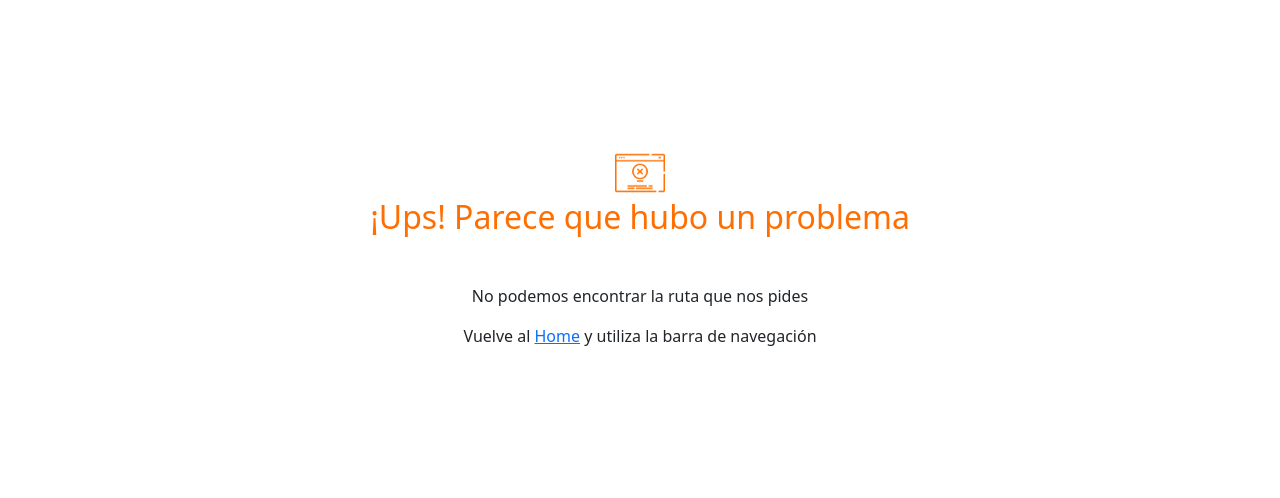
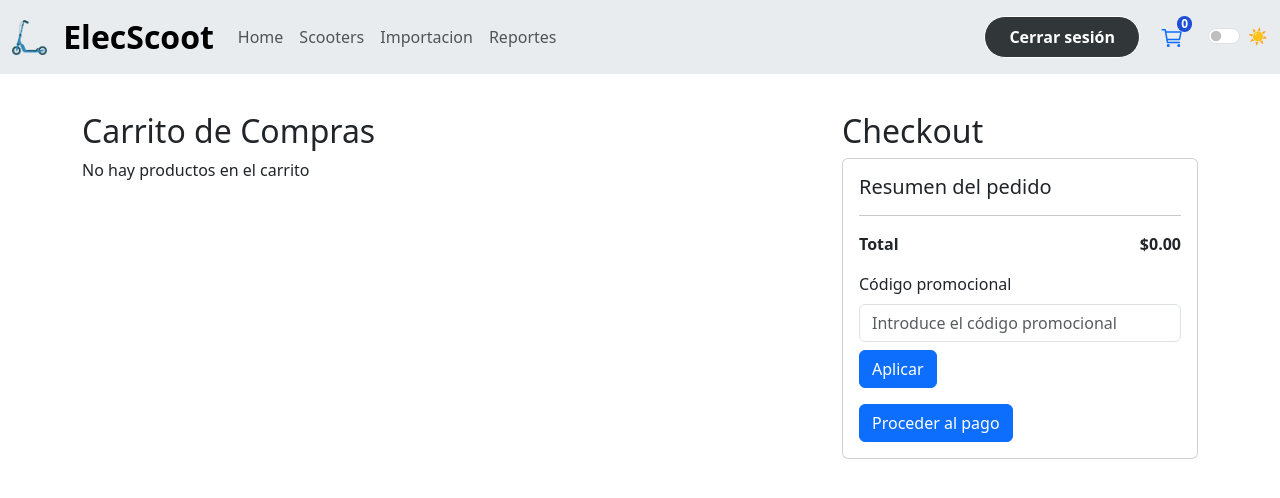
Before and after one commit to berth21gg/scooter, a Next.js app: page /carro in a window 1280 px wide. Before the commit this address had no page. Shown: the top 498 px of the page. Built offline with nearby package versions, Linux system fonts and the light colour scheme.

Commit message:
Carrito de compra

```diff
--- /dev/null
+++ b/app/(general)/carro/page.js
@@ -0,0 +1,7 @@
+import Cart from "../components/Cart";
+
+function Carro() {
+  return <Cart />;
+}
+
+export default Carro;
--- /dev/null
+++ b/app/(general)/components/Cart.js
@@ -0,0 +1,187 @@
+"use client";
+import React, { useEffect, useState } from "react";
+import { Container, Row, Col, Card, Button, Form } from "react-bootstrap";
+
+const Cart = () => {
+  const [cart, setCart] = useState([]);
+  const [promoCode, setPromoCode] = useState("");
+  const [discount, setDiscount] = useState(0);
+
+  useEffect(() => {
+    const storedCart = JSON.parse(localStorage.getItem("cart")) || [];
+    const groupedCart = groupCartItems(storedCart);
+    setCart(groupedCart);
+  }, []);
+
+  const groupCartItems = (cartItems) => {
+    const grouped = cartItems.reduce((acc, item) => {
+      const existingItem = acc.find((i) => i.id === item.id);
+      if (existingItem) {
+        existingItem.quantity += 1;
+      } else {
+        acc.push({ ...item, quantity: 1 });
+      }
+      return acc;
+    }, []);
+    return grouped;
+  };
+
+  const updateCartInLocalStorage = (updatedCart) => {
+    localStorage.setItem(
+      "cart",
+      JSON.stringify(
+        updatedCart.flatMap((item) =>
+          Array(item.quantity).fill({
+            id: item.id,
+            img: item.img,
+            modelo: item.modelo,
+            txt: item.txt,
+            precio: item.precio,
+          })
+        )
+      )
+    );
+    window.dispatchEvent(new CustomEvent("cartUpdated"));
+  };
+
+  const incrementQuantity = (productId) => {
+    const updatedCart = cart.map((item) =>
+      item.id === productId ? { ...item, quantity: item.quantity + 1 } : item
+    );
+    setCart(updatedCart);
+    updateCartInLocalStorage(updatedCart);
+  };
+
+  const decrementQuantity = (productId) => {
+    const updatedCart = cart
+      .map((item) =>
+        item.id === productId ? { ...item, quantity: item.quantity - 1 } : item
+      )
+      .filter((item) => item.quantity > 0);
+    setCart(updatedCart);
+    updateCartInLocalStorage(updatedCart);
+  };
+
+  const calculateTotal = () => {
+    return cart.reduce(
+      (total, product) => total + product.precio * product.quantity,
+      0
+    );
+  };
+
+  const formatPrice = (price) => {
+    return new Intl.NumberFormat("es-MX", {
+      style: "currency",
+      currency: "MXN",
+    }).format(price);
+  };
+
+  const applyPromoCode = () => {
+    if (promoCode === "PROMO15") {
+      setDiscount(0.15);
+    } else {
+      setDiscount(0);
+    }
+  };
+
+  const calculateDiscountedTotal = () => {
+    const total = calculateTotal();
+    return total - total * discount;
+  };
+
+  return (
+    <Container className="py-3 mt-5">
+      <Row className="py-5">
+        <Col md={8}>
+          <h2>Carrito de Compras</h2>
+          {cart.length === 0 ? (
+            <p>No hay productos en el carrito</p>
+          ) : (
+            cart.map((product, index) => (
+              <Card className="mb-3" key={index}>
+                <Card.Body>
+                  <Row>
+                    <Col md={4}>
+                      <Card.Img src={"/img/" + product.img} />
+                    </Col>
+                    <Col md={8}>
+                      <Card.Title>{product.modelo}</Card.Title>
+                      <Card.Text>{product.txt}</Card.Text>
+                      <Card.Text>{formatPrice(product.precio)}</Card.Text>
+                      <div className="d-flex align-items-center">
+                        <Button
+                          variant="secondary"
+                          onClick={() => decrementQuantity(product.id)}
+                        >
+                          -
+                        </Button>
+                        <span className="mx-2">{product.quantity}</span>
+                        <Button
+                          variant="secondary"
+                          onClick={() => incrementQuantity(product.id)}
+                        >
+                          +
+                        </Button>
+                      </div>
+                    </Col>
+                  </Row>
+                </Card.Body>
+              </Card>
+            ))
+          )}
+        </Col>
+        <Col md={4}>
+          <h2>Checkout</h2>
+          <Card>
+            <Card.Body>
+              <Card.Title>Resumen del pedido</Card.Title>
+              {cart.map((product, index) => (
+                <div key={index} className="d-flex justify-content-between">
+                  <span>
+                    {product.modelo} x {product.quantity}
+                  </span>
+                  <span>{formatPrice(product.precio * product.quantity)}</span>
+                </div>
+              ))}
+              <hr />
+              <div className="d-flex justify-content-between">
+                <strong>Total</strong>
+                <strong>{formatPrice(calculateTotal())}</strong>
+              </div>
+              <Form.Group controlId="promoCode" className="mt-3">
+                <Form.Label>Código promocional</Form.Label>
+                <Form.Control
+                  type="text"
+                  placeholder="Introduce el código promocional"
+                  value={promoCode}
+                  onChange={(e) => setPromoCode(e.target.value)}
+                />
+                <Button
+                  variant="primary"
+                  className="mt-2"
+                  onClick={applyPromoCode}
+                >
+                  Aplicar
+                </Button>
+              </Form.Group>
+              {discount > 0 && (
+                <>
+                  <hr />
+                  <div className="d-flex justify-content-between">
+                    <strong>Total con descuento</strong>
+                    <strong>{formatPrice(calculateDiscountedTotal())}</strong>
+                  </div>
+                </>
+              )}
+              <Button variant="primary" className="mt-3">
+                Proceder al pago
+              </Button>
+            </Card.Body>
+          </Card>
+        </Col>
+      </Row>
+    </Container>
+  );
+};
+
+export default Cart;
--- /dev/null
+++ b/app/(general)/components/CartIcon.js
@@ -0,0 +1,34 @@
+"use client";
+import React, { useEffect, useState } from "react";
+import { IoCartOutline } from "react-icons/io5";
+
+const CartIcon = () => {
+  const [cartCount, setCartCount] = useState(0);
+
+  useEffect(() => {
+    const updateCartCount = () => {
+      const storedCart = JSON.parse(localStorage.getItem("cart")) || [];
+      setCartCount(storedCart.length);
+    };
+
+    // Inicializar el conteo del carrito
+    updateCartCount();
+
+    // Agregar listener para el evento personalizado
+    window.addEventListener("cartUpdated", updateCartCount);
+
+    // Limpiar listener al desmontar el componente
+    return () => {
+      window.removeEventListener("cartUpdated", updateCartCount);
+    };
+  }, []);
+
+  return (
+    <div className="cartMenu">
+      <span className="cartCount">{cartCount}</span>
+      <IoCartOutline className="cartIcon" />
+    </div>
+  );
+};
+
+export default CartIcon;
--- a/app/(general)/layout.js
+++ b/app/(general)/layout.js
@@ -1,12 +1,13 @@
+// layout.js
 import { Inter } from "next/font/google";
-import 'bootstrap/dist/css/bootstrap.css'
+import "bootstrap/dist/css/bootstrap.css";
 import ThemeProviderClient from "./provider/ThemeProviderClient";
 import "./globals.css";
 import Link from "next/link";
 import LinkClient from "./components/LinkClient";
 import SwitchClient from "./components/SwitchClient";
 import SignOut from "./components/SignOut";
-import { IoCartOutline } from 'react-icons/io5'
+import CartIcon from "./components/CartIcon"; // Importar CartIcon
 
 const inter = Inter({ subsets: ["latin"] });
 
@@ -16,10 +17,11 @@ export const metadata = {
 };
 
 export default function RootLayout({ children }) {
+  const isLoginPage =
+    typeof window !== "undefined" &&
+    window.location.pathname.startsWith("./login");
 
-  const isLoginPage = typeof window !== 'undefined' && window.location.pathname.startsWith('./login');
   if (isLoginPage) {
-    // Si la página actual está dentro de "login", no renderizar el layout principal
     return <ThemeProviderClient>{children}</ThemeProviderClient>;
   }
 
@@ -27,13 +29,9 @@ export default function RootLayout({ children }) {
     <html lang="en">
       <body>
         <ThemeProviderClient>
-        {/*BARRA NAVEGACION*/}
-        <nav
-          className="navbar fixed-top navbar-expand-lg"
-          data-bs-theme=""
-        >
+          <nav className="navbar fixed-top navbar-expand-lg" data-bs-theme="">
             <div className="container-fluid">
-            <Link className="navbar-brand d-flex  align-items-center" href="/">
+              <Link className="navbar-brand d-flex align-items-center" href="/">
                 <img
                   src="./img/logo.png"
                   alt="Logo"
@@ -56,28 +54,27 @@ export default function RootLayout({ children }) {
               <div className="collapse navbar-collapse" id="navbarNav">
                 <ul className="navbar-nav">
                   <li className="nav-item">
-                  <LinkClient route="/" texto="Home"/>
+                    <LinkClient route="/" texto="Home" />
                   </li>
                   <li className="nav-item">
-                <LinkClient route="/scooter" texto="Scooters"/>
+                    <LinkClient route="/scooter" texto="Scooters" />
                   </li>
                   <li className="nav-item">
-                <LinkClient route="/importacion" texto="Importacion"/>
+                    <LinkClient route="/importacion" texto="Importacion" />
+                  </li>
+                  <li className="nav-item">
+                    <LinkClient route="/reportes" texto="Reportes" />
                   </li>
                 </ul>
               </div>
 
-            <SignOut/>
+              <SignOut />
 
-            <Link href='/cart' className="cartLink">
-              <div className="cartMenu">
-                <span className="cartCount">3</span>
-                <IoCartOutline className="cartIcon"/>
-              </div>
+              <Link href="/carro" className="cartLink">
+                <CartIcon /> {/* Usar CartIcon */}
               </Link>
 
-            <SwitchClient/>
-
+              <SwitchClient />
             </div>
           </nav>
           {children}
```
Also changed, not shown: app/(general)/cart/page.js (+17 -17 lines), app/(general)/scooter/[id]/page.js (+86 -29 lines), app/context/CartContext.js (added, +21 -0 lines). Lines whose indentation alone changed are shown as unchanged.
